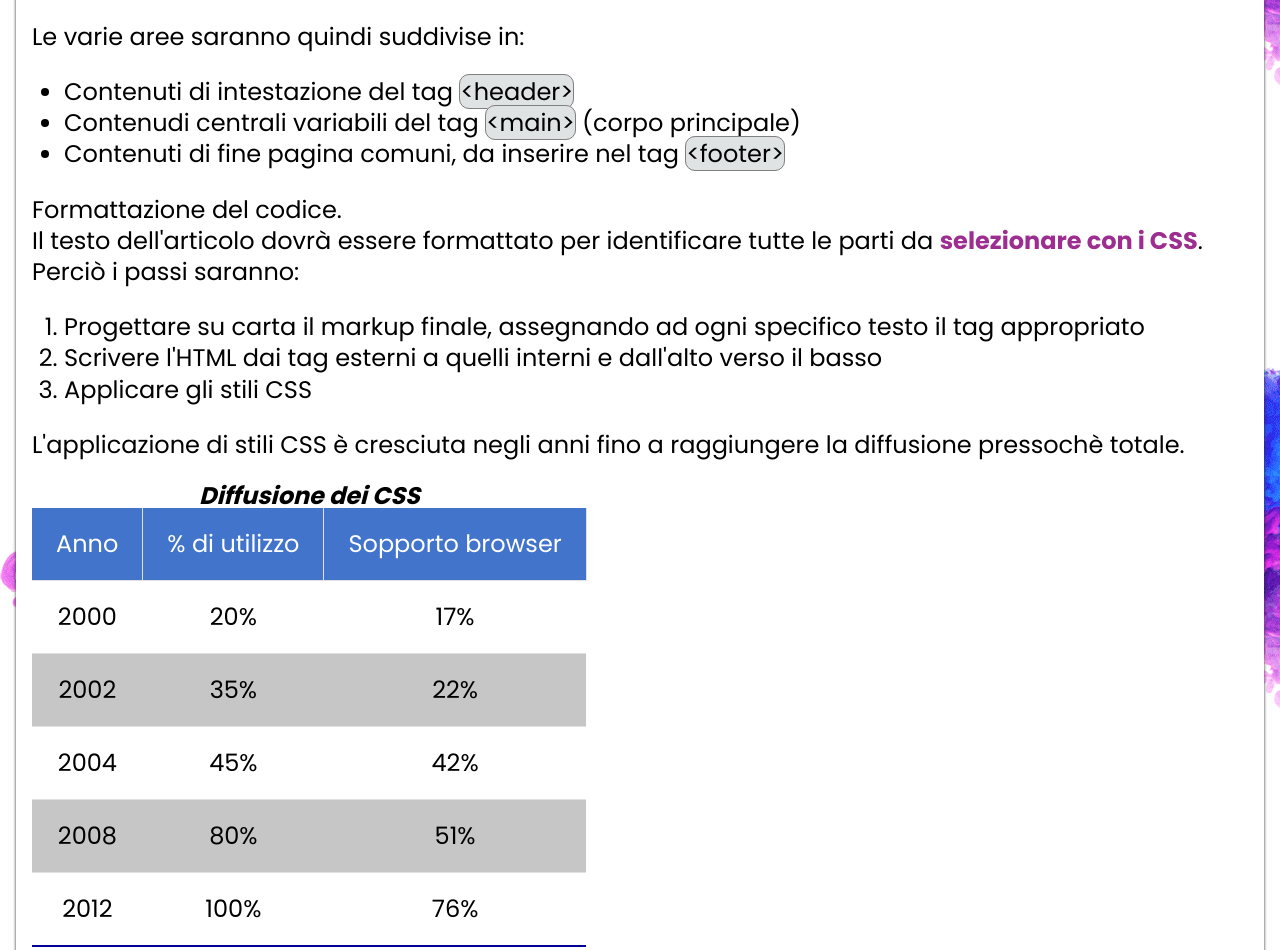
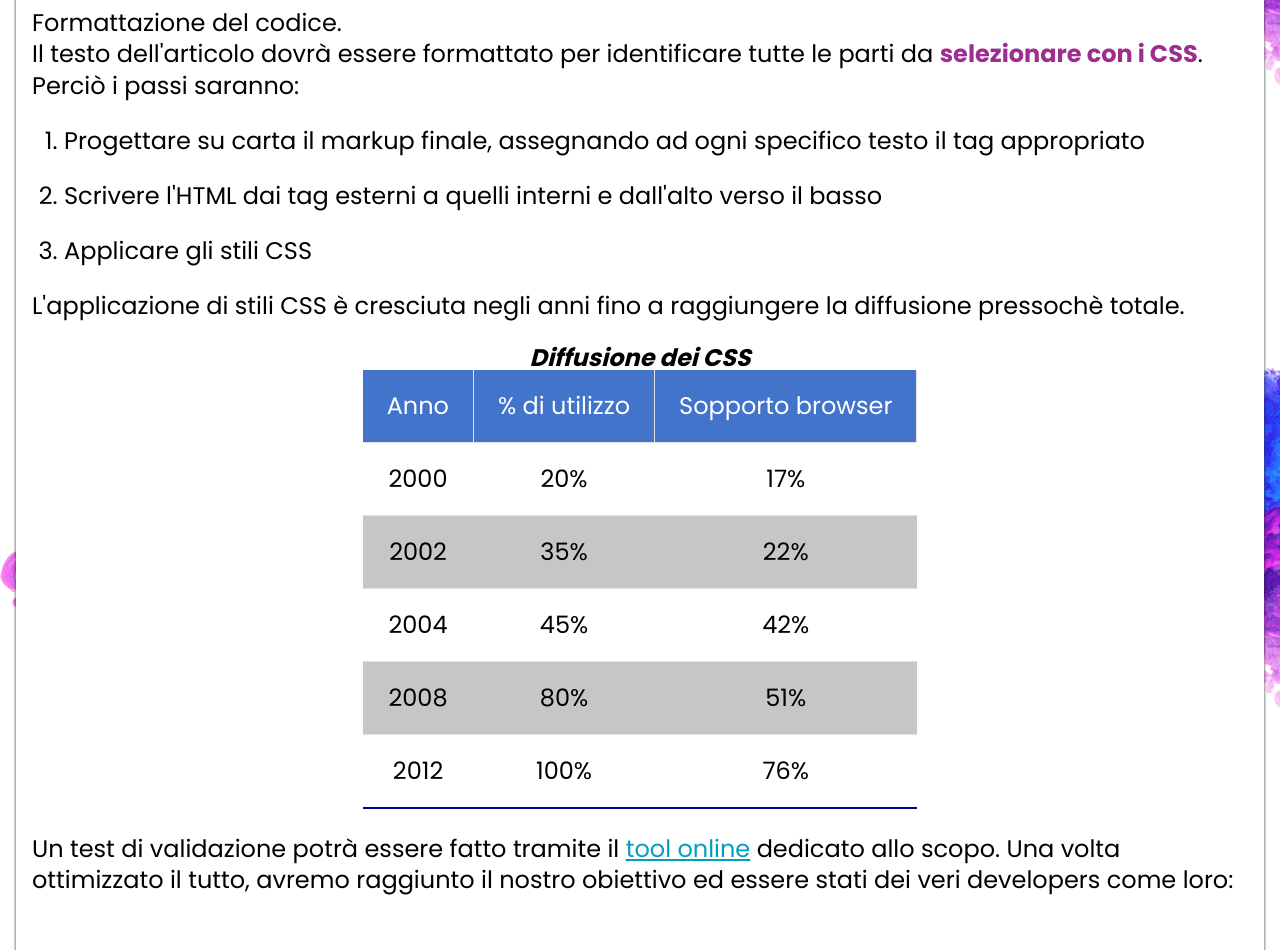
Before and after one commit to AlessioDiPretoro/04_23.05.25, a plain HTML site: page index.html in a window 1280 px wide. Shown: the part 885-1835 px from the top of the page. Drawn offline with Linux system fonts and the light colour scheme; grey boxes are pictures that could not be loaded.

Commit message:
centrato

```diff
--- a/assets/css/style.css
+++ b/assets/css/style.css
@@ -30,7 +30,7 @@ header{
 
 header img{
     display: block;
-    width: 80%;
+    width: 200px;
     margin-left: auto;
     margin-right: auto;
     padding: 2em;
@@ -107,6 +107,7 @@ article p, .form p{
 article li{
     line-height: 1.3em;
     font-size: 1.5em;
+    margin: 1em 0;
 
 }
 
@@ -126,7 +127,13 @@ article ul, article ol{
 }
 
 /* TABELLE */
+
+.tableContainer{
+    display: flex;
+    justify-content: center;
+}
 table{
+
     font-size: 1.5em;
     border-bottom: 2px solid #000096;
 }
--- a/index.html
+++ b/index.html
@@ -74,6 +74,7 @@
             L'applicazione di stili CSS è cresciuta negli anni fino a
             raggiungere la diffusione pressochè totale.
           </p>
+          <div class="tableContainer">
             <table>
               <caption>
                 Diffusione dei CSS
@@ -109,6 +110,7 @@
                 <td>76%</td>
               </tr>
             </table>
+          </div>
           <p>
             Un test di validazione potrà essere fatto tramite il
             <a href="#">tool online</a> dedicato allo scopo. Una volta
```
Lines whose indentation alone changed are shown as unchanged.
